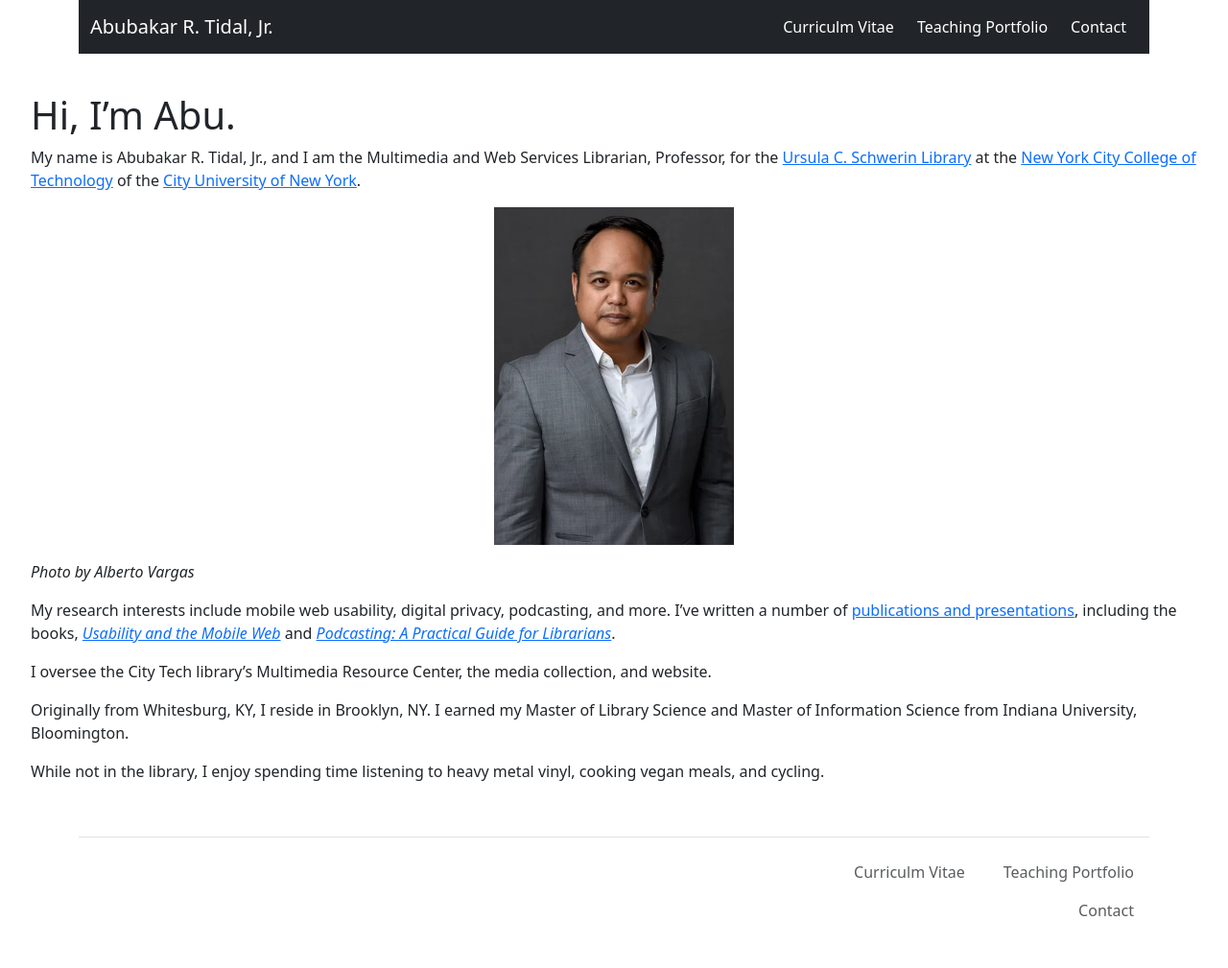
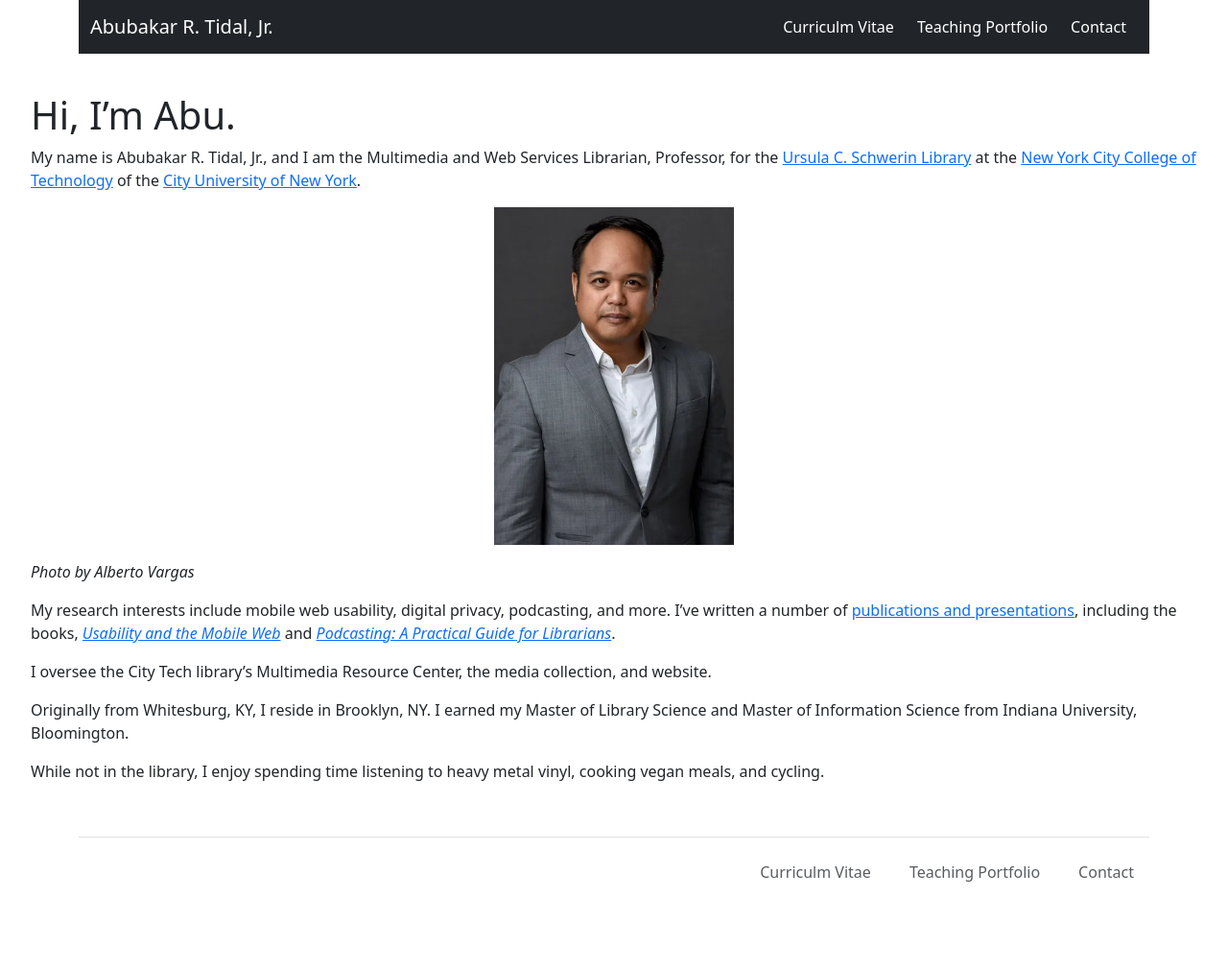
Before and after one commit to KentuckyFriedTofu/KentuckyFriedTofu.github.io, a Jekyll site: the page built from index.md, in a window 1280 px wide. Shown: the whole page at 96% size. Built offline with Jekyll 4.4.1, drawn with Linux system fonts in a browser that asks for light colours; after the commit the page ends 969 px from its top, so only the background shows below that.

Commit message:
Update footer.html

```diff
--- a/_includes/footer.html
+++ b/_includes/footer.html
@@ -7,7 +7,7 @@
       </a>
     </div>
 
-    <ul class="nav col-md-4 justify-content-end list-unstyled d-flex">
+    <ul class="nav col-md-12 justify-content-end list-unstyled d-flex">
 
             <li>
                 <a class="nav-link text-muted" href="cv.html"><i class="fas fa-envelope mx-1"></i> Curriculm Vitae</a>
```
